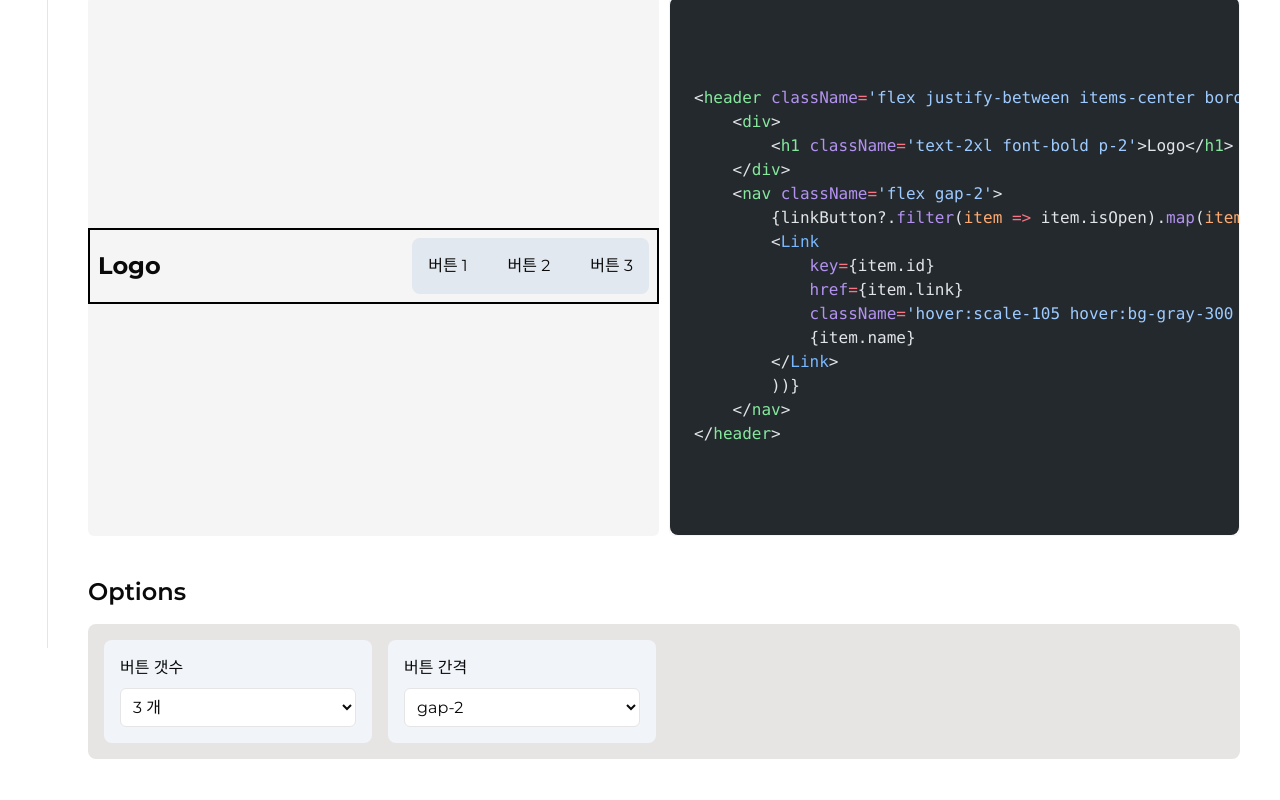
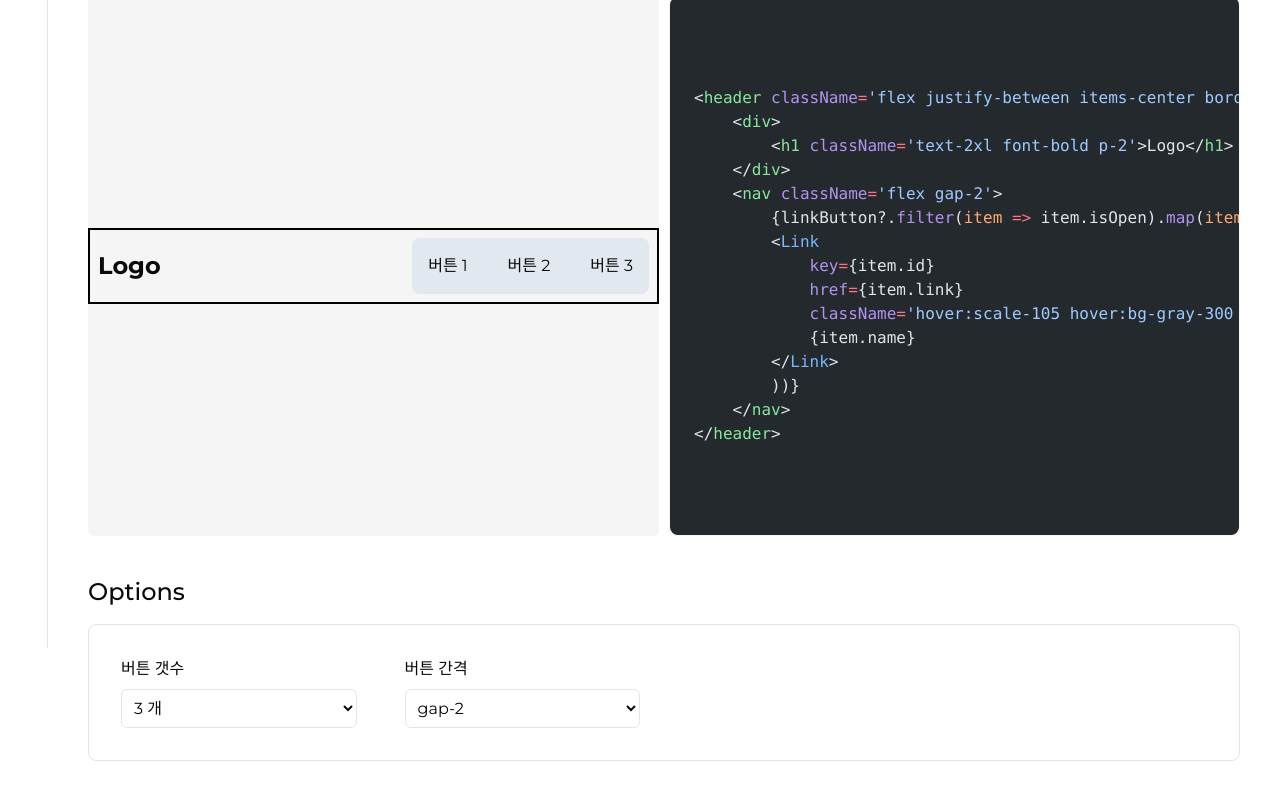
Before and after one commit to Squad357/React-Collection, a Next.js app: page /1 in a window 1280 px wide. Shown: the part 226-1026 px from the top of the page. Built offline with nearby package versions, Linux system fonts and the light colour scheme.

Commit message:
💄 [Styling] Modal 컴포넌트 및 Option 컴포넌트 스타일링 수정

```diff
--- a/src/collections/tabs/tab1.tsx
+++ b/src/collections/tabs/tab1.tsx
@@ -1,5 +1,8 @@
 'use client';
 import { useState } from 'react';
+import { motion } from 'framer-motion';
+import { useOptionList } from '@/hooks/useOptionList';
+import { tabOptionList } from './option';
 
 export interface Tab {
   title?: string;
@@ -8,6 +11,8 @@ export interface Tab {
 }
 
 export default function Tab1() {
+  const { optionList } = useOptionList(tabOptionList);
+
   const [currentTab, setCurrentTab] = useState(0);
 
   const tabs: Tab[] = [
@@ -39,24 +44,28 @@ export default function Tab1() {
 
   return (
     <div className='mx-auto w-11/12'>
-      <ul className='flex w-full justify-items-center text-lg font-semibold text-muted-foreground bg-[#D4F6FF] border-t-4 border-x-4 border-[#D4F6FF] rounded-t-sm'>
+      <motion.ul
+        className={`flex w-full justify-items-center text-lg font-semibold text-muted-foreground bg-${optionList[0]?.default} border-t-4 border-x-4 border-${optionList[0]?.default} rounded-t${optionList[1]?.default}`}>
         {tabs
           .filter(item => item.isOpen)
           .map((tab, i) => (
             <li key={i} className='w-full'>
               <button
                 className={`w-full h-full ${
-                  currentTab === i ? ' bg-white rounded-t-sm' : 'py-2'
+                  currentTab === i
+                    ? ` bg-white rounded-t${optionList[1]?.default}`
+                    : 'py-2'
                 }`}
                 onClick={() => handleSelectTab(i)}>
                 {tab.title}
               </button>
             </li>
           ))}
-      </ul>
-      <div className='px-5 py-8 bg-white border-x-4 border-b-4 border-[#D4F6FF]'>
+      </motion.ul>
+      <motion.div
+        className={`px-5 py-8 bg-white border-x-4 border-b-4 border-${optionList[0]?.default}`}>
         <p>{tabs[currentTab].content}</p>
-      </div>
+      </motion.div>
     </div>
   );
 }
--- a/src/components/Options.tsx
+++ b/src/components/Options.tsx
@@ -17,12 +17,12 @@ export default function Options({ optionList }: { optionList: Option[] }) {
 
   return (
     <div>
-      <h1 className='text-2xl font-semibold'>Options</h1>
-      <div className='grid grid-cols-4 gap-4 mt-4 p-4 rounded-lg bg-stone-200'>
+      <h1 className='text-2xl font-medium'>Options</h1>
+      <div className='grid grid-cols-4 gap-4 mt-4 p-4 rounded-lg border'>
         {optionList.map((option: Option) => (
           <div
             key={option.label}
-            className='flex flex-col gap-2 p-4 bg-slate-100 rounded-lg'>
+            className='flex flex-col gap-2 p-4 rounded-lg'>
             <label htmlFor={option.label} className='font-medium'>
               {option.label}
             </label>
--- a/src/components/layout/Modal.tsx
+++ b/src/components/layout/Modal.tsx
@@ -29,6 +29,10 @@ export default function Modal({
     setTimeout(() => onClose(), 300);
   };
 
+  const handlePreventClick = (e: React.MouseEvent) => {
+    e.stopPropagation();
+  };
+
   return (
     <AnimatePresence>
       {isModalOpen && (
@@ -38,19 +42,21 @@ export default function Modal({
           exit={{ opacity: 0 }}
           transition={{ duration: 0.2, delay: 0.1 }}
           style={{ pointerEvents: 'auto' }}
-          className='fixed flex items-center justify-center top-0 left-0 right-0 bottom-0 bg-[#000000db] w-full h-full z-[60]'>
+          className='fixed flex items-center justify-center top-0 left-0 right-0 bottom-0 bg-[#000000db] w-full h-full z-[60] backdrop-blur-md'
+          onClick={handleClose}>
           <motion.div
             initial={{ opacity: 0, scale: 0.8 }}
             animate={{ opacity: 1, scale: 1 }}
             exit={{ opacity: 0, scale: 0.8 }}
             transition={{ duration: 0.3 }}
-            className='relative w-2/3 rounded-2xl p-6 translate-y-0'>
+            className='relative w-2/3 rounded-2xl p-6 translate-y-0 '
+            onClick={handlePreventClick}>
             <div
               className='custom-scrollbar w-full max-h-[90vh] overflow-auto rounded-lg'
               dangerouslySetInnerHTML={{ __html: highlightedCode }}></div>
             <Cross2Icon
               onClick={handleClose}
-              className='absolute top-6 right-[-14px] text-white w-6 h-6 cursor-pointer'
+              className='absolute top-6 right-[-20px] text-white w-8 h-8 cursor-pointer'
             />
           </motion.div>
         </motion.div>
```
